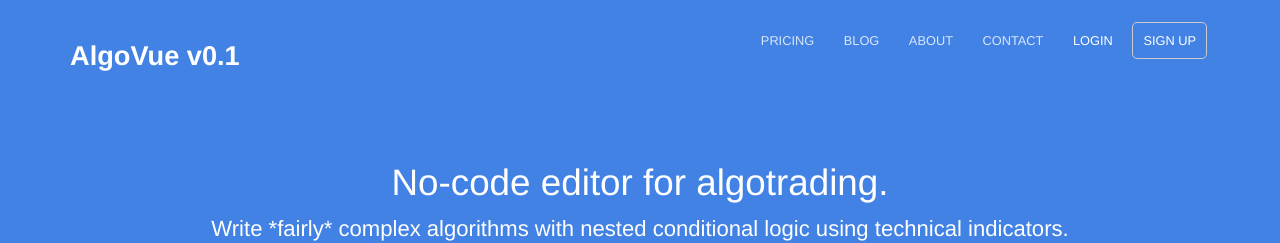
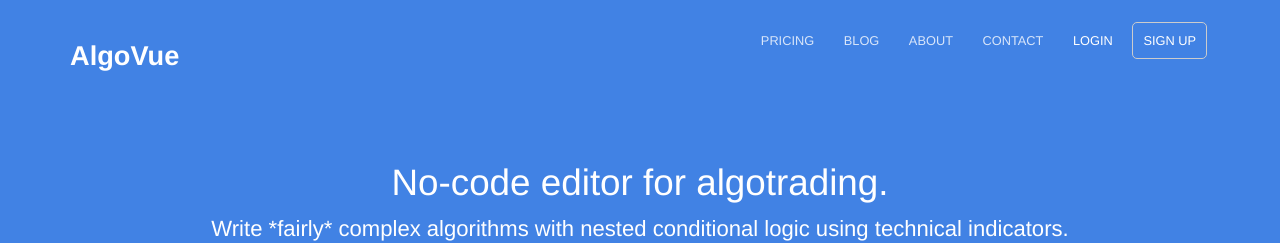
Before and after one commit to sircambridge/chordata_site.github.io, a Jekyll site: the page built from index.html, in a window 1280 px wide and 900 px high. Shown: the top 243 px of the window. Built offline with Jekyll 4.4.1, drawn with Linux system fonts in a browser that asks for light colours.

Commit message:
Update default.html

```diff
--- a/_layouts/default.html
+++ b/_layouts/default.html
@@ -25,7 +25,7 @@
 			<div class="container">
 				<div class="company-name"><a href="{{ site.baseurl }}/">
 					<!-- <img src="{{ site.baseurl }}/images/logo.svg" alt="Hydra Logo" width="95" height="33" /> -->
-<h4>AlgoVue v0.1</h4>
+<h4>AlgoVue</h4>
 				</a></div>
 				{% include navigation.html %}
 			</div>
```
